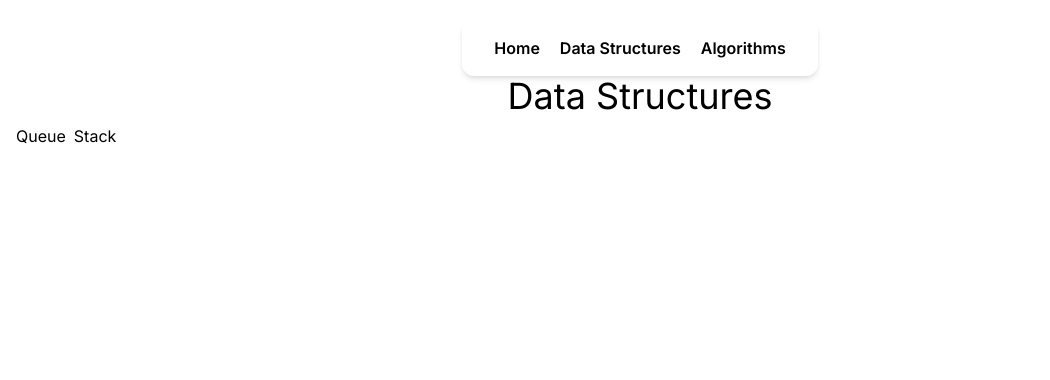
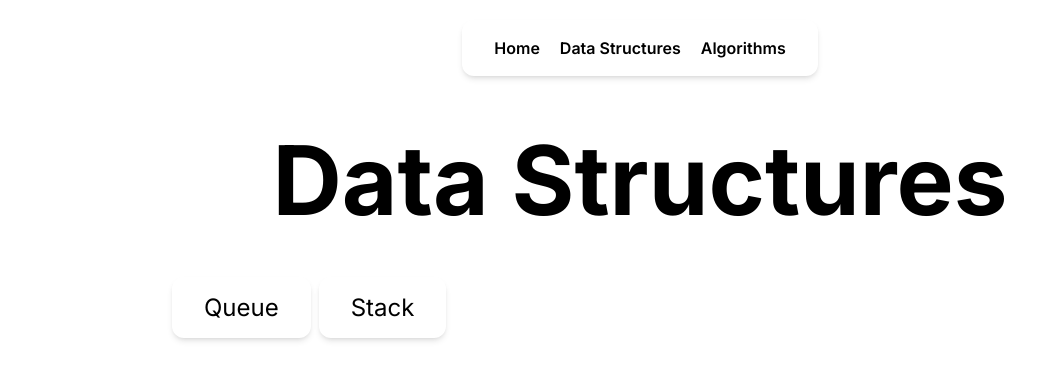
Before and after one commit to asuujx/dsa, a Next.js app: page /structures in a window 1280 px wide. Shown: the top 380 px of the page, without its empty margins (0-1050 px from the left). Built offline with nearby package versions, Linux system fonts and the light colour scheme.

Commit message:
Update structures page

```diff
--- /dev/null
+++ b/src/app/components/Structures/ListItem.tsx
@@ -0,0 +1,22 @@
+import Link from "next/link";
+import React from "react";
+
+interface ListItemProps {
+  itemUrl: string;
+  itemName: string;
+}
+
+const ListItem: React.FC<ListItemProps> = ({ itemUrl, itemName }) => {
+  return (
+    <div>
+      <Link
+        href={itemUrl}
+        className="px-8 py-4 text-2xl shadow-md rounded-xl hover:text-[#61398F] hover:scale-110 hover:font-semibold transition-all ease-in-out"
+      >
+        {itemName}
+      </Link>
+    </div>
+  );
+};
+
+export default ListItem;
--- a/src/app/components/Structures/StructuresLinks.tsx
+++ /dev/null
@@ -1,22 +0,0 @@
-import Link from "next/link";
-
-const StructuresLinks = () => {
-  return (
-    <div className="flex gap-2">
-      <Link
-        href="/structures/queue"
-        className="hover:text-[#61398F] hover:scale-110 hover:font-semibold transition-all ease-in-out"
-      >
-        Queue
-      </Link>
-      <Link
-        href="/structures/stack"
-        className="hover:text-[#61398F] hover:scale-110 hover:font-semibold transition-all ease-in-out"
-      >
-        Stack
-      </Link>
-    </div>
-  );
-};
-
-export default StructuresLinks;
--- /dev/null
+++ b/src/app/components/Structures/StructuresList.tsx
@@ -0,0 +1,13 @@
+import Link from "next/link";
+import ListItem from "./ListItem";
+
+const StructuresList = () => {
+  return (
+    <div className="w-3/4 mx-auto flex gap-2">
+      <ListItem itemUrl="/structures/queue" itemName="Queue" />
+      <ListItem itemUrl="/structures/stack" itemName="Stack" />
+    </div>
+  );
+};
+
+export default StructuresList;
--- a/src/app/structures/page.tsx
+++ b/src/app/structures/page.tsx
@@ -1,10 +1,15 @@
-import StructuresLinks from "../components/Structures/StructuresLinks";
+import StructuresList from "../components/Structures/StructuresList";
 
 const Structures = () => {
   return (
-    <div className="mx-4 flex flex-col gap-2">
-      <h1 className="text-center text-4xl">Data Structures</h1>
-      <StructuresLinks />
+    <div className="w-full mt-14">
+      <div className="mx-4 flex flex-col gap-2">
+        <h1 className="mb-14 text-8xl font-bold text-center">
+          Data Structures
+        </h1>
+
+        <StructuresList />
+      </div>
     </div>
   );
 };
```
